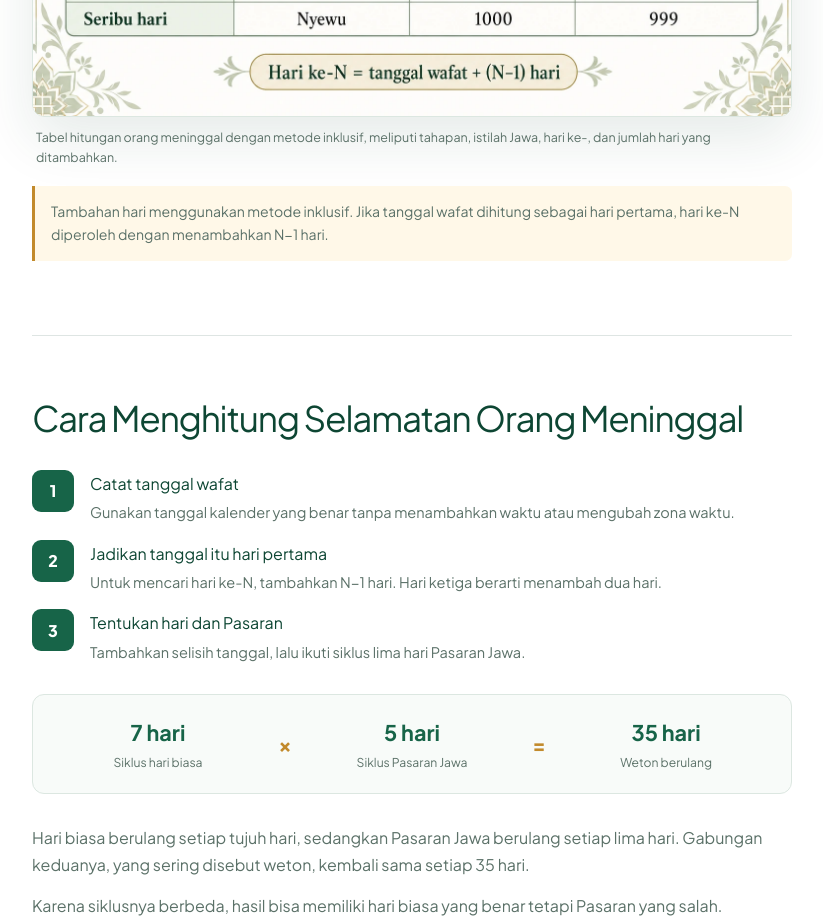
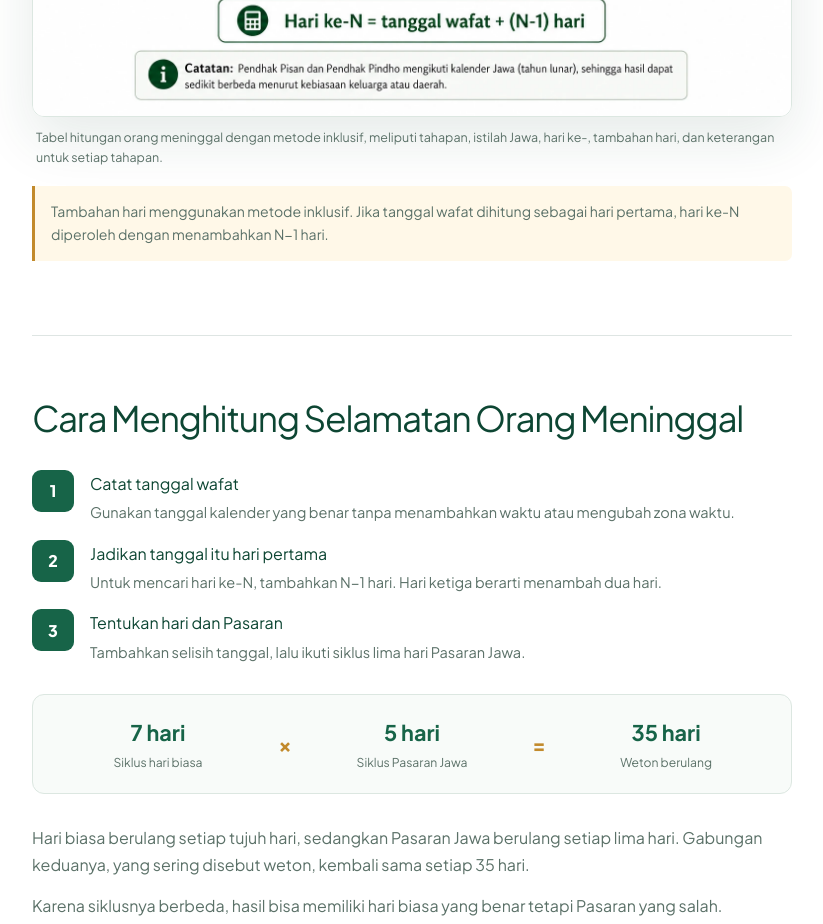
Before and after one commit to arslanwebx/kalkulator-menghitung-selamatan-orang-meninggal, a Next.js app: page / in a window 1280 px wide. Shown: the part 1760-2684 px from the top of the page, without its empty margins (228-1051 px from the left). Built offline with nearby package versions, Linux system fonts and the light colour scheme.

Commit message:
Update table infographic and image SEO

```diff
--- a/app/page.tsx
+++ b/app/page.tsx
@@ -70,7 +70,7 @@ const schema = {
       "@id": `${canonicalUrl}#tabel-hitungan-image`,
       name: "Tabel Hitungan Orang Meninggal",
       caption:
-        "Ringkasan tahapan selamatan, istilah Jawa, hari ke-, dan tambahan hari menggunakan metode inklusif.",
+        "Tabel hitungan orang meninggal dengan tahapan selamatan, istilah Jawa, hari ke-, tambahan hari, dan keterangan metode inklusif.",
       contentUrl: `${canonicalUrl}images/tabel-hitungan-orang-meninggal.webp`,
       url: `${canonicalUrl}images/tabel-hitungan-orang-meninggal.webp`,
       width: 1536,
@@ -158,15 +158,15 @@ export default function Home() {
             <figure className="calculation-table-figure">
               <Image
                 src="/images/tabel-hitungan-orang-meninggal.webp"
-                alt="Tabel hitungan orang meninggal: Geblag hari ke-1, Nelung Dina hari ke-3, Mitung Dina hari ke-7, Matangpuluh hari ke-40, Nyatus hari ke-100, Pendhak Pisan, Pendhak Pindho, dan Nyewu hari ke-1000."
+                alt="Tabel hitungan orang meninggal dengan metode inklusif: Geblag hari ke-1, Nelung Dina hari ke-3, Mitung Dina hari ke-7, Matangpuluh hari ke-40, Nyatus hari ke-100, Pendhak Pisan sekitar 354 hari, Pendhak Pindho sekitar 708 hari, dan Nyewu hari ke-1000."
                 width={1536}
                 height={1024}
                 sizes="(max-width: 800px) calc(100vw - 40px), 760px"
               />
               <figcaption>
                 Tabel hitungan orang meninggal dengan metode inklusif, meliputi
-                tahapan, istilah Jawa, hari ke-, dan jumlah hari yang
-                ditambahkan.
+                tahapan, istilah Jawa, hari ke-, tambahan hari, dan keterangan
+                untuk setiap tahapan.
               </figcaption>
             </figure>
             <p className="inline-note">
```
Also changed, not shown: public/images/tabel-hitungan-orang-meninggal.webp.
